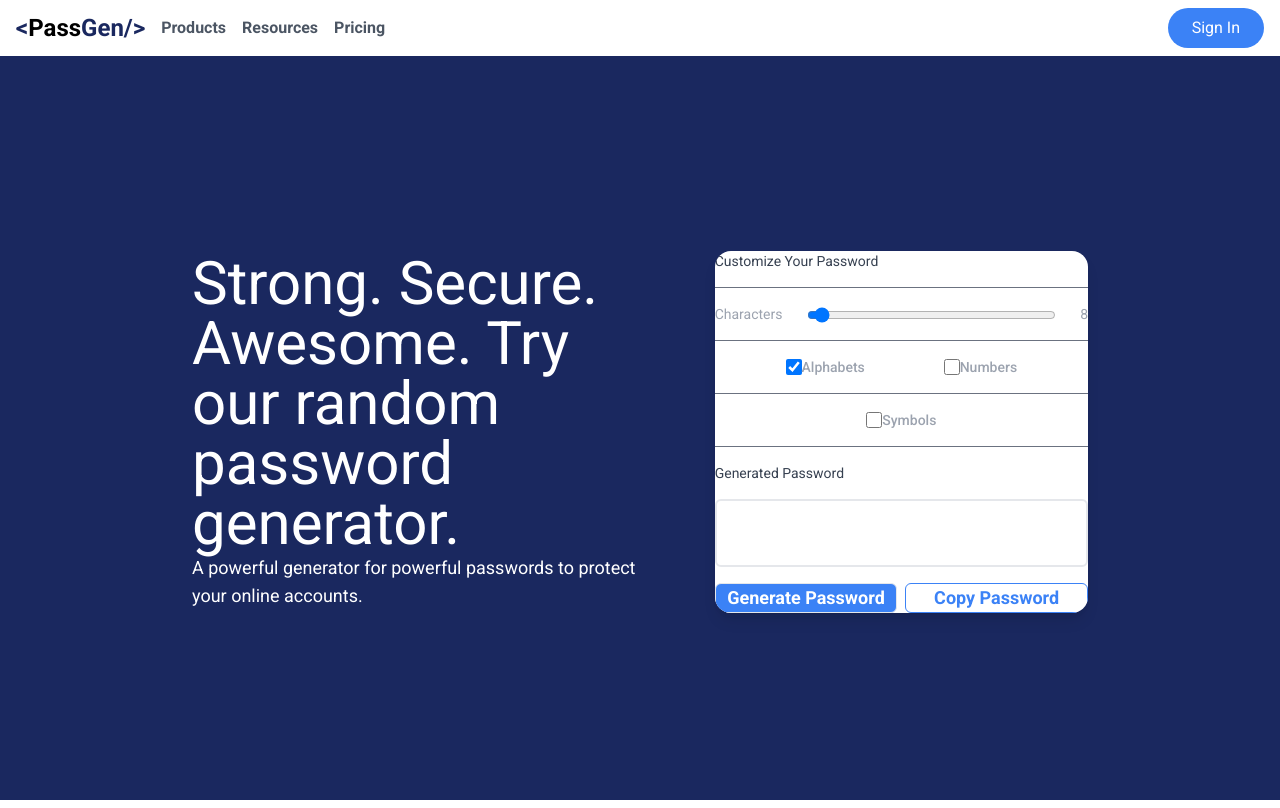
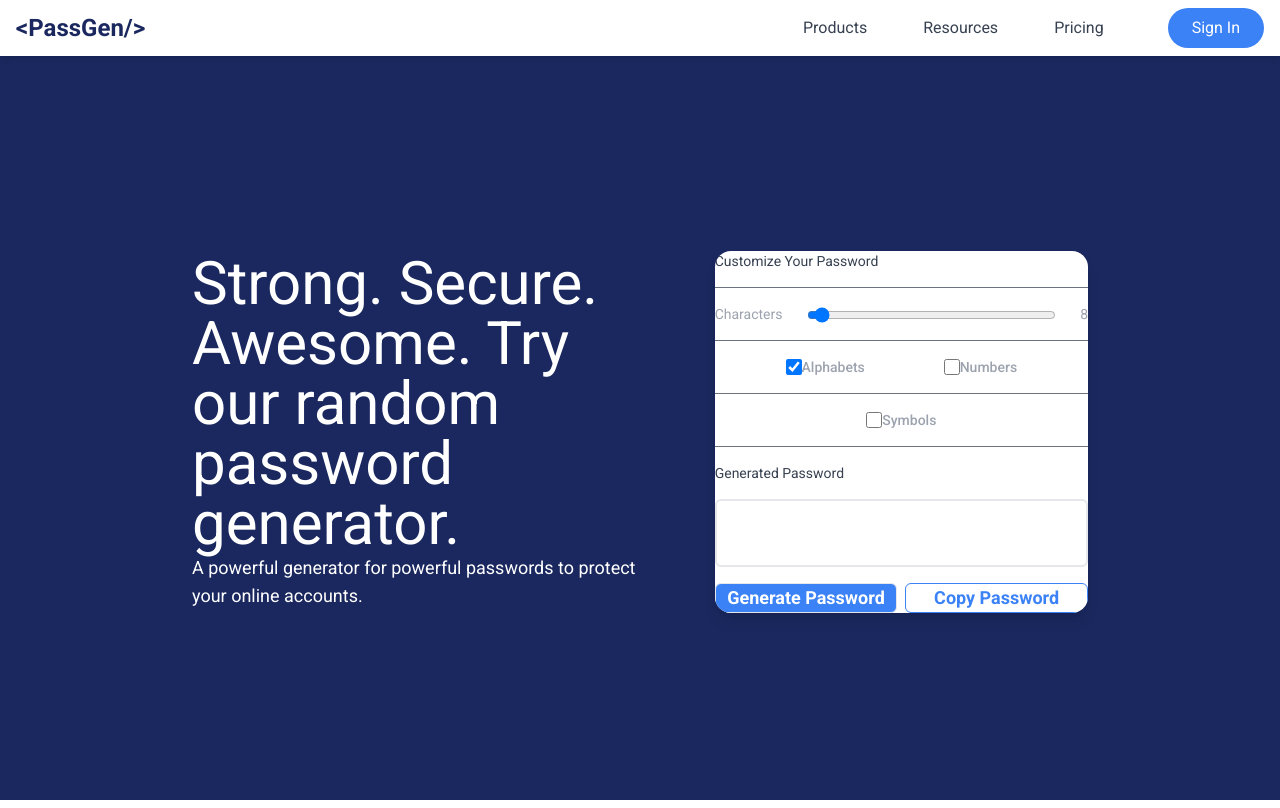
Before and after one commit to Utkarsh77218/Password-Generator, an Angular app: page / in a window 1280 px wide. Built offline with nearby package versions, Linux system fonts and the light colour scheme.

Commit message:
improved navbar design

```diff
--- a/src/app/navbar/navbar.component.html
+++ b/src/app/navbar/navbar.component.html
@@ -1,28 +1,33 @@
-<nav class="bg-white">
-    <div class="mycontainer flex justify-between items-center px-4 py-5 h-14">
-        <div class="flex items-center justify-center">
-            <div class="logo font-bold text-2xl cursor-pointer">
-                <span class="text-[#1a285f]">&lt;</span>Pass<span class="text-[#1a285f]">Gen</span>
-                <span class="text-[#1a285f]">/&gt;</span>
-            </div>
-            <p
-                class="ml-4 cursor-pointer text-gray-600 hover:text-black font-bold"
-            >
-                Products
-            </p>
-            <p
-                class="ml-4 cursor-pointer text-gray-600 hover:text-black font-bold"
-            >
-                Resources
-            </p>
-            <p
-                class="ml-4 cursor-pointer text-gray-600 hover:text-black font-bold"
-            >
-                Pricing
-            </p>
+<nav class="bg-white shadow-md">
+    <div class="container mx-auto flex justify-between items-center px-4 py-2">
+        <!-- Logo -->
+        <div class="text-2xl font-bold cursor-pointer text-[#1a285f]">
+            <span>&lt;</span>Pass<span>Gen</span><span>/&gt;</span>
         </div>
-        <div class="flex items-center justify-center">
-            <button class="bg-blue-500 text-white p-2 px-6 rounded-3xl hover:bg-blue-700 transition">Sign In</button>
+
+        <!-- Hamburger Menu (Small Screens) -->
+        <button
+            class="lg:hidden text-gray-700 focus:outline-none"
+            (click)="toggleMenu()"
+        >
+            <svg xmlns="http://www.w3.org/2000/svg" fill="none" viewBox="0 0 24 24" stroke-width="1.5" stroke="currentColor" class="w-6 h-6">
+                <path stroke-linecap="round" stroke-linejoin="round" d="M3.75 6h16.5M3.75 12h16.5m-16.5 6h16.5" />
+            </svg>
+        </button>
+
+        <!-- Navigation Links -->
+        <div
+            [ngClass]="{ 'hidden': !menuOpen, 'flex': menuOpen }"
+            class="flex-col lg:flex lg:flex-row lg:items-center lg:gap-6 absolute lg:static bg-white lg:bg-transparent top-16 left-0 w-full lg:w-auto z-10 lg:mt-0"
+        >
+            <a href="#" class="block text-gray-700 hover:text-black px-4 py-2 lg:py-0">Products</a>
+            <a href="#" class="block text-gray-700 hover:text-black px-4 py-2 lg:py-0">Resources</a>
+            <a href="#" class="block text-gray-700 hover:text-black px-4 py-2 lg:py-0">Pricing</a>
+
+            <!-- Sign-In Button -->
+            <button class="bg-blue-500 text-white py-2 px-6 rounded-full hover:bg-blue-700 transition mt-4 lg:mt-0 lg:ml-6">
+                Sign In
+            </button>
         </div>
     </div>
 </nav>
```
